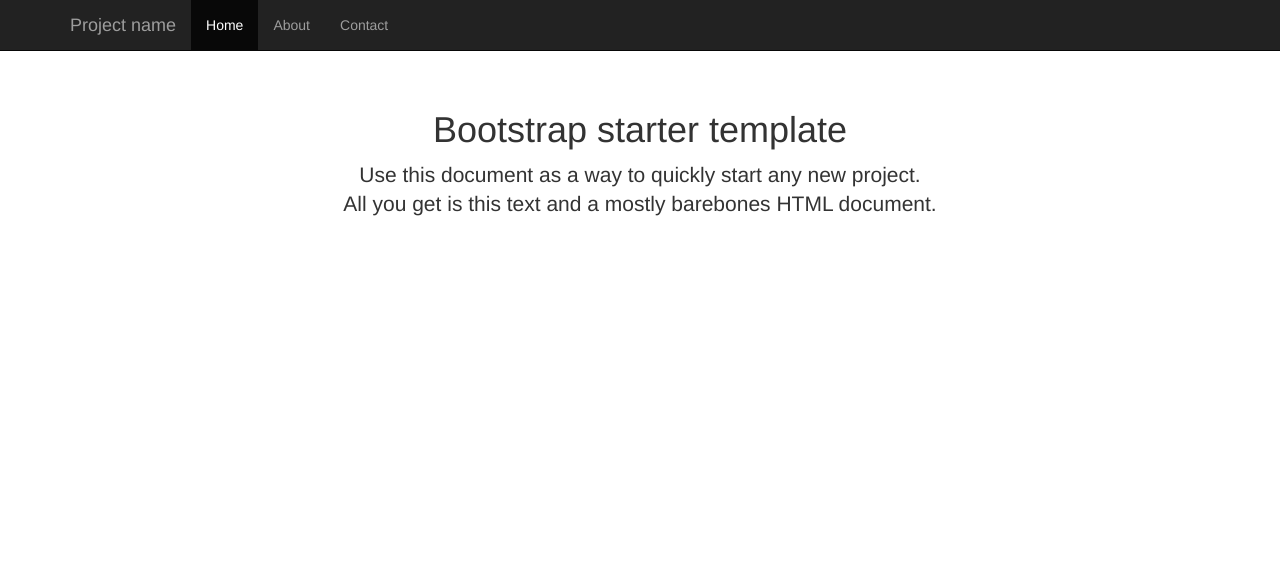
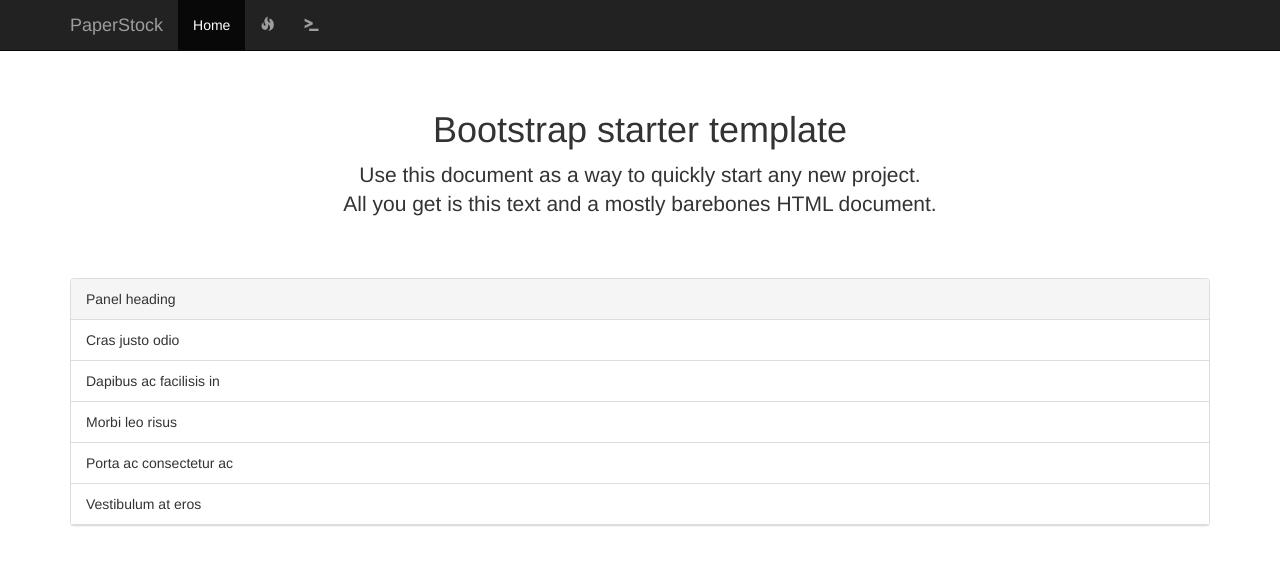
Before and after one commit to myungseokang/PaperStock, a Flask app: page / in a window 1280 px wide. Shown: the top 565 px of the page. Run offline with Flask 2, Linux system fonts and the light colour scheme; some libraries are stand-ins or nearby versions.

Commit message:
Add Bootstrap Components

```diff
--- a/templates/index.html
+++ b/templates/index.html
@@ -44,13 +44,13 @@
             <span class="icon-bar"></span>
             <span class="icon-bar"></span>
           </button>
-          <a class="navbar-brand" href="#">Project name</a>
+          <a class="navbar-brand" href="#">PaperStock</a>
         </div>
         <div id="navbar" class="collapse navbar-collapse">
           <ul class="nav navbar-nav">
             <li class="active"><a href="#">Home</a></li>
-            <li><a href="#about">About</a></li>
-            <li><a href="#contact">Contact</a></li>
+            <li><a href="#"><span class="glyphicon glyphicon-fire" aria-hidden="true"></span></a></li>
+            <li><a href="#"><span class="glyphicon glyphicon-console" aria-hidden="true"></span></a></li>
           </ul>
         </div><!--/.nav-collapse -->
       </div>
@@ -62,7 +62,21 @@
         <h1>Bootstrap starter template</h1>
         <p class="lead">Use this document as a way to quickly start any new project.<br> All you get is this text and a mostly barebones HTML document.</p>
       </div>
+    <div class="panel panel-default">
+      <!-- Default panel contents -->
+        <div class="panel-heading">Panel heading</div>
 
+	  <!-- Table -->
+	    <table class="table">
+	        <ul class="list-group">
+		    <li class="list-group-item">Cras justo odio</li>
+		        <li class="list-group-item">Dapibus ac facilisis in</li>
+			    <li class="list-group-item">Morbi leo risus</li>
+			        <li class="list-group-item">Porta ac consectetur ac</li>
+				    <li class="list-group-item">Vestibulum at eros</li>
+				      </ul>
+		  </table>
+		  </div>
     </div><!-- /.container -->
 
 
```
